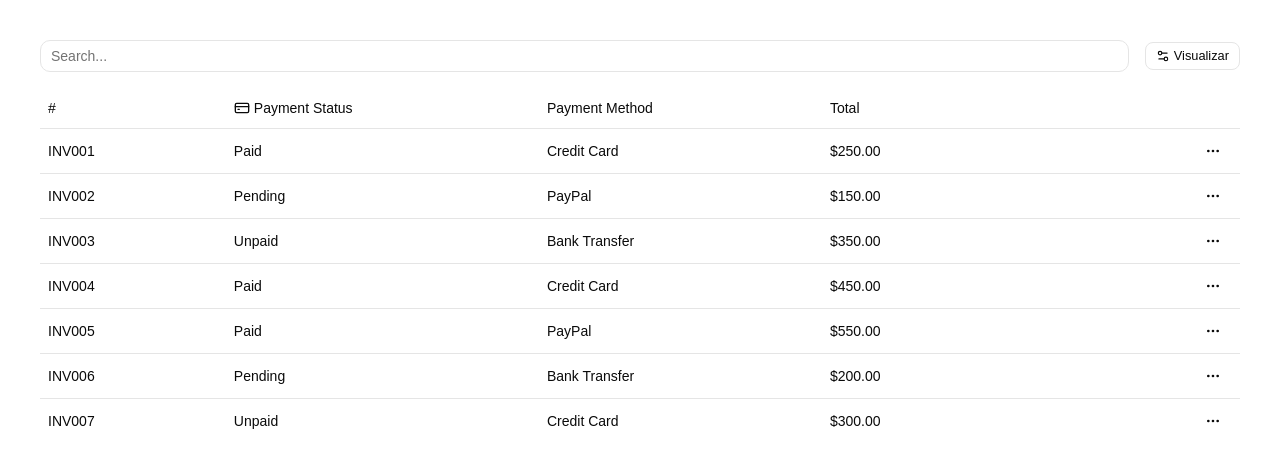
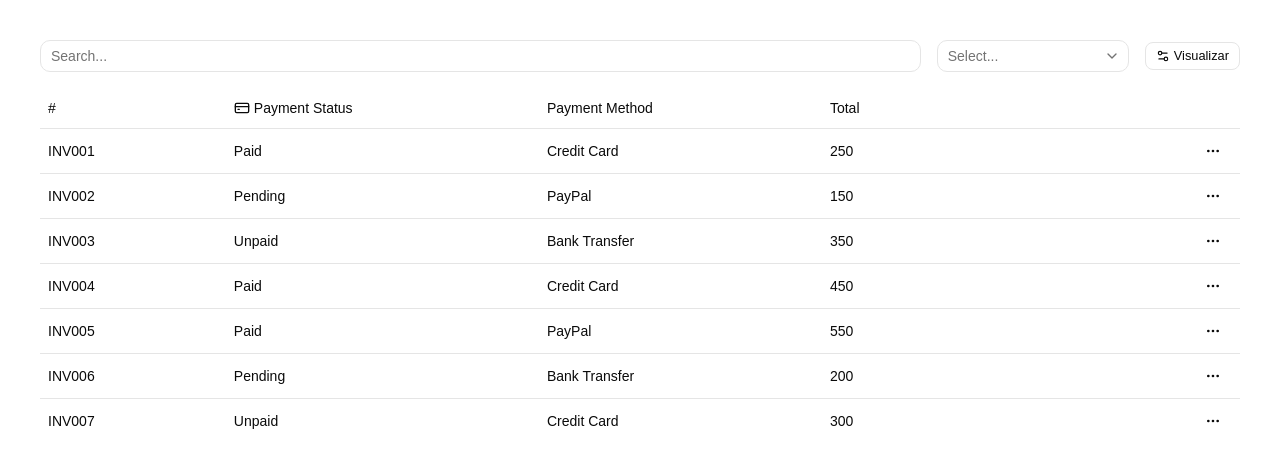
Before and after one commit to vinicius-mendes07/Data-Table, a React (Vite) app: page / in a window 1280 px wide. Shown: the top 468 px of the page. Built offline with nearby package versions, Linux system fonts and the light colour scheme.

Commit message:
feat: faceted filter

```diff
--- /dev/null
+++ b/src/components/DataTable/DataTableFacetedFilter.tsx
@@ -0,0 +1,42 @@
+import {
+  Select,
+  SelectContent,
+  SelectGroup,
+  SelectItem,
+  SelectTrigger,
+  SelectValue,
+} from '../ui/select';
+import { useDataTable } from './DataTableContext';
+
+interface IDataTableFacetedFilterProps {
+  column: string;
+}
+
+export function DataTableFacetedFilter({
+  column,
+}: IDataTableFacetedFilterProps) {
+  const { table } = useDataTable();
+
+  const tableColumn = table.getColumn(column);
+
+  const facet = tableColumn?.getFacetedUniqueValues();
+  const keys = facet?.keys();
+  const options = keys ? Array.from(keys) : [];
+
+  return (
+    <Select onValueChange={(value) => tableColumn?.setFilterValue(value)}>
+      <SelectTrigger className="w-full max-w-48">
+        <SelectValue placeholder="Select..." />
+      </SelectTrigger>
+      <SelectContent>
+        <SelectGroup>
+          {options.map((option) => (
+            <SelectItem key={option} value={option}>
+              {option} ({facet?.get(option)})
+            </SelectItem>
+          ))}
+        </SelectGroup>
+      </SelectContent>
+    </Select>
+  );
+}
--- a/src/components/DataTable/index.tsx
+++ b/src/components/DataTable/index.tsx
@@ -1,5 +1,8 @@
 import {
   getCoreRowModel,
+  getFacetedMinMaxValues,
+  getFacetedRowModel,
+  getFacetedUniqueValues,
   getFilteredRowModel,
   useReactTable,
   type ColumnDef,
@@ -27,6 +30,9 @@
     },
     getCoreRowModel: getCoreRowModel(),
     getFilteredRowModel: getFilteredRowModel(),
+    getFacetedRowModel: getFacetedRowModel(),
+    getFacetedUniqueValues: getFacetedUniqueValues(),
+    getFacetedMinMaxValues: getFacetedMinMaxValues(),
   });
 
   return (
--- a/src/components/InvoicesTable/data.ts
+++ b/src/components/InvoicesTable/data.ts
@@ -2,43 +2,43 @@
   {
     invoice: 'INV001',
     paymentStatus: 'Paid',
-    totalAmount: '$250.00',
+    totalAmount: 250.0,
     paymentMethod: 'Credit Card',
   },
   {
     invoice: 'INV002',
     paymentStatus: 'Pending',
-    totalAmount: '$150.00',
+    totalAmount: 150.0,
     paymentMethod: 'PayPal',
   },
   {
     invoice: 'INV003',
     paymentStatus: 'Unpaid',
-    totalAmount: '$350.00',
+    totalAmount: 350.0,
     paymentMethod: 'Bank Transfer',
   },
   {
     invoice: 'INV004',
     paymentStatus: 'Paid',
-    totalAmount: '$450.00',
+    totalAmount: 450.0,
     paymentMethod: 'Credit Card',
   },
   {
     invoice: 'INV005',
     paymentStatus: 'Paid',
-    totalAmount: '$550.00',
+    totalAmount: 550.0,
     paymentMethod: 'PayPal',
   },
   {
     invoice: 'INV006',
     paymentStatus: 'Pending',
-    totalAmount: '$200.00',
+    totalAmount: 200.0,
     paymentMethod: 'Bank Transfer',
   },
   {
     invoice: 'INV007',
     paymentStatus: 'Unpaid',
-    totalAmount: '$300.00',
+    totalAmount: 300.0,
     paymentMethod: 'Credit Card',
   },
 ];
--- a/src/components/InvoicesTable/index.tsx
+++ b/src/components/InvoicesTable/index.tsx
@@ -4,15 +4,14 @@
 import { DataTableColumnsVisibilityDropdown } from '../DataTable/DataTableColumnsVisibilityDropdown';
 import { DataTableContent } from '../DataTable/DataTableContent';
 import { DataTableTextFilter } from '../DataTable/DataTableTextFilter';
+import { DataTableFacetedFilter } from '../DataTable/DataTableFacetedFilter';
 
 export function InvoicesTable() {
   return (
     <DataTable data={invoices} columns={columns}>
       <div className="mb-4 flex items-center gap-4">
-        <DataTableTextFilter
-          placeholder="Search..."
-          // column="invoice"
-        />
+        <DataTableTextFilter placeholder="Search..." column="paymentStatus" />
+        <DataTableFacetedFilter column="paymentStatus" />
         <DataTableColumnsVisibilityDropdown />
       </div>
       <DataTableContent />
--- /dev/null
+++ b/src/components/ui/select.tsx
@@ -0,0 +1,193 @@
+import * as React from 'react';
+import { Select as SelectPrimitive } from 'radix-ui';
+
+import { cn } from '@/lib/utils';
+import { ChevronDownIcon, CheckIcon, ChevronUpIcon } from 'lucide-react';
+
+function Select({
+  ...props
+}: React.ComponentProps<typeof SelectPrimitive.Root>) {
+  return <SelectPrimitive.Root data-slot="select" {...props} />;
+}
+
+function SelectGroup({
+  className,
+  ...props
+}: React.ComponentProps<typeof SelectPrimitive.Group>) {
+  return (
+    <SelectPrimitive.Group
+      data-slot="select-group"
+      className={cn('scroll-my-1 p-1', className)}
+      {...props}
+    />
+  );
+}
+
+function SelectValue({
+  ...props
+}: React.ComponentProps<typeof SelectPrimitive.Value>) {
+  return <SelectPrimitive.Value data-slot="select-value" {...props} />;
+}
+
+function SelectTrigger({
+  className,
+  size = 'default',
+  children,
+  ...props
+}: React.ComponentProps<typeof SelectPrimitive.Trigger> & {
+  size?: 'sm' | 'default';
+}) {
+  return (
+    <SelectPrimitive.Trigger
+      data-slot="select-trigger"
+      data-size={size}
+      className={cn(
+        "flex w-fit items-center justify-between gap-1.5 rounded-lg border border-input bg-transparent py-2 pr-2 pl-2.5 text-sm whitespace-nowrap transition-colors outline-none select-none focus-visible:border-ring focus-visible:ring-3 focus-visible:ring-ring/50 disabled:cursor-not-allowed disabled:opacity-50 aria-invalid:border-destructive aria-invalid:ring-3 aria-invalid:ring-destructive/20 data-placeholder:text-muted-foreground data-[size=default]:h-8 data-[size=sm]:h-7 data-[size=sm]:rounded-[min(var(--radius-md),10px)] *:data-[slot=select-value]:line-clamp-1 *:data-[slot=select-value]:flex *:data-[slot=select-value]:items-center *:data-[slot=select-value]:gap-1.5 dark:bg-input/30 dark:hover:bg-input/50 dark:aria-invalid:border-destructive/50 dark:aria-invalid:ring-destructive/40 [&_svg]:pointer-events-none [&_svg]:shrink-0 [&_svg:not([class*='size-'])]:size-4",
+        className,
+      )}
+      {...props}
+    >
+      {children}
+      <SelectPrimitive.Icon asChild>
+        <ChevronDownIcon className="pointer-events-none size-4 text-muted-foreground" />
+      </SelectPrimitive.Icon>
+    </SelectPrimitive.Trigger>
+  );
+}
+
+function SelectContent({
+  className,
+  children,
+  position = 'item-aligned',
+  align = 'center',
+  ...props
+}: React.ComponentProps<typeof SelectPrimitive.Content>) {
+  return (
+    <SelectPrimitive.Portal>
+      <SelectPrimitive.Content
+        data-slot="select-content"
+        data-align-trigger={position === 'item-aligned'}
+        className={cn(
+          'relative z-50 max-h-(--radix-select-content-available-height) min-w-36 origin-(--radix-select-content-transform-origin) overflow-x-hidden overflow-y-auto rounded-lg bg-popover text-popover-foreground shadow-md ring-1 ring-foreground/10 duration-100 data-[align-trigger=true]:animate-none data-[side=bottom]:slide-in-from-top-2 data-[side=left]:slide-in-from-right-2 data-[side=right]:slide-in-from-left-2 data-[side=top]:slide-in-from-bottom-2 data-open:animate-in data-open:fade-in-0 data-open:zoom-in-95 data-closed:animate-out data-closed:fade-out-0 data-closed:zoom-out-95',
+          position === 'popper' &&
+            'data-[side=bottom]:translate-y-1 data-[side=left]:-translate-x-1 data-[side=right]:translate-x-1 data-[side=top]:-translate-y-1',
+          className,
+        )}
+        position={position}
+        align={align}
+        {...props}
+      >
+        <SelectScrollUpButton />
+        <SelectPrimitive.Viewport
+          data-position={position}
+          className={cn(
+            'data-[position=popper]:h-(--radix-select-trigger-height) data-[position=popper]:w-full data-[position=popper]:min-w-(--radix-select-trigger-width)',
+            position === 'popper' && '',
+          )}
+        >
+          {children}
+        </SelectPrimitive.Viewport>
+        <SelectScrollDownButton />
+      </SelectPrimitive.Content>
+    </SelectPrimitive.Portal>
+  );
+}
+
+function SelectLabel({
+  className,
+  ...props
+}: React.ComponentProps<typeof SelectPrimitive.Label>) {
+  return (
+    <SelectPrimitive.Label
+      data-slot="select-label"
+      className={cn('px-1.5 py-1 text-xs text-muted-foreground', className)}
+      {...props}
+    />
+  );
+}
+
+function SelectItem({
+  className,
+  children,
+  ...props
+}: React.ComponentProps<typeof SelectPrimitive.Item>) {
+  return (
+    <SelectPrimitive.Item
+      data-slot="select-item"
+      className={cn(
+        "relative flex w-full cursor-default items-center gap-1.5 rounded-md py-1 pr-8 pl-1.5 text-sm outline-hidden select-none focus:bg-accent focus:text-accent-foreground not-data-[variant=destructive]:focus:**:text-accent-foreground data-disabled:pointer-events-none data-disabled:opacity-50 [&_svg]:pointer-events-none [&_svg]:shrink-0 [&_svg:not([class*='size-'])]:size-4 *:[span]:last:flex *:[span]:last:items-center *:[span]:last:gap-2",
+        className,
+      )}
+      {...props}
+    >
+      <span className="pointer-events-none absolute right-2 flex size-4 items-center justify-center">
+        <SelectPrimitive.ItemIndicator>
+          <CheckIcon className="pointer-events-none" />
+        </SelectPrimitive.ItemIndicator>
+      </span>
+      <SelectPrimitive.ItemText>{children}</SelectPrimitive.ItemText>
+    </SelectPrimitive.Item>
+  );
+}
+
+function SelectSeparator({
+  className,
+  ...props
+}: React.ComponentProps<typeof SelectPrimitive.Separator>) {
+  return (
+    <SelectPrimitive.Separator
+      data-slot="select-separator"
+      className={cn('pointer-events-none -mx-1 my-1 h-px bg-border', className)}
+      {...props}
+    />
+  );
+}
+
+function SelectScrollUpButton({
+  className,
+  ...props
+}: React.ComponentProps<typeof SelectPrimitive.ScrollUpButton>) {
+  return (
+    <SelectPrimitive.ScrollUpButton
+      data-slot="select-scroll-up-button"
+      className={cn(
+        "z-10 flex cursor-default items-center justify-center bg-popover py-1 [&_svg:not([class*='size-'])]:size-4",
+        className,
+      )}
+      {...props}
+    >
+      <ChevronUpIcon />
+    </SelectPrimitive.ScrollUpButton>
+  );
+}
+
+function SelectScrollDownButton({
+  className,
+  ...props
+}: React.ComponentProps<typeof SelectPrimitive.ScrollDownButton>) {
+  return (
+    <SelectPrimitive.ScrollDownButton
+      data-slot="select-scroll-down-button"
+      className={cn(
+        "z-10 flex cursor-default items-center justify-center bg-popover py-1 [&_svg:not([class*='size-'])]:size-4",
+        className,
+      )}
+      {...props}
+    >
+      <ChevronDownIcon />
+    </SelectPrimitive.ScrollDownButton>
+  );
+}
+
+export {
+  Select,
+  SelectContent,
+  SelectGroup,
+  SelectItem,
+  SelectLabel,
+  SelectScrollDownButton,
+  SelectScrollUpButton,
+  SelectSeparator,
+  SelectTrigger,
+  SelectValue,
+};
--- a/src/entities/Invoice.ts
+++ b/src/entities/Invoice.ts
@@ -1,6 +1,6 @@
 export interface Invoice {
   invoice: string;
   paymentStatus: string;
-  totalAmount: string;
+  totalAmount: number;
   paymentMethod: string;
 }
```
